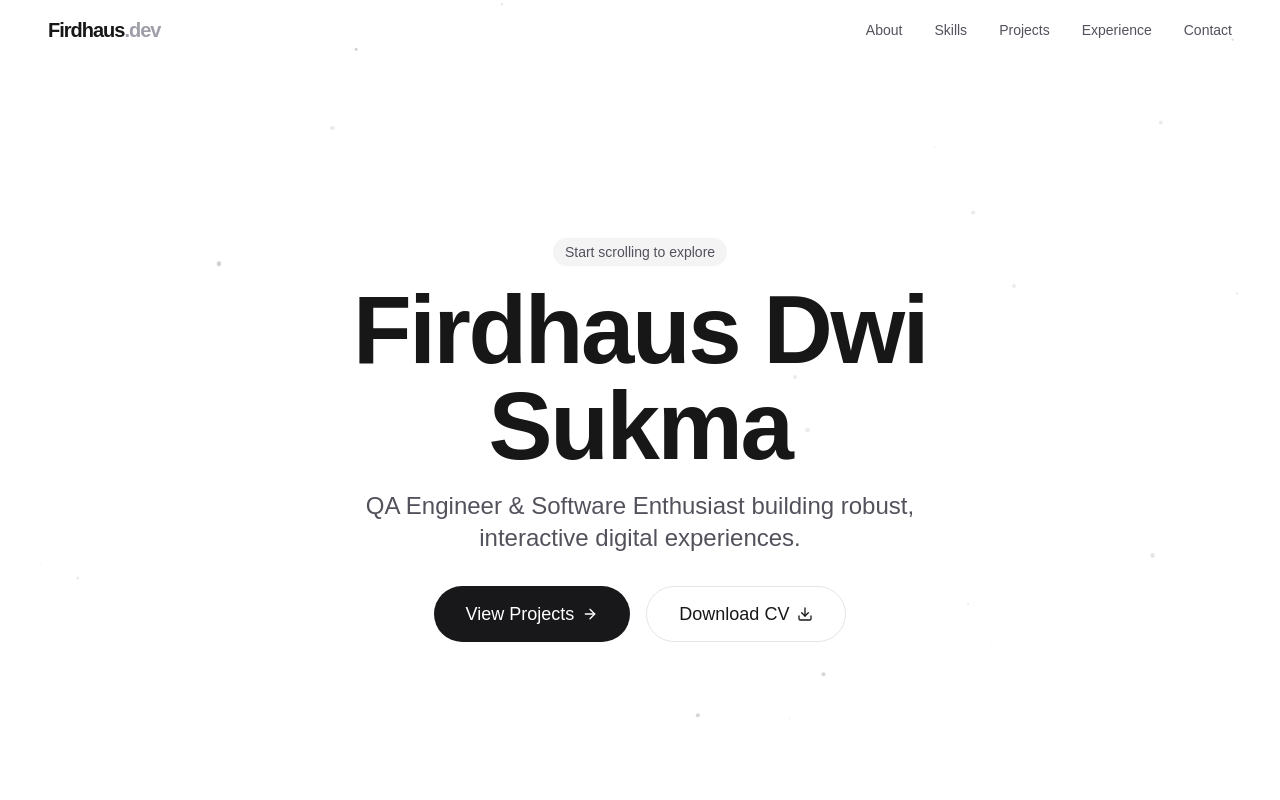
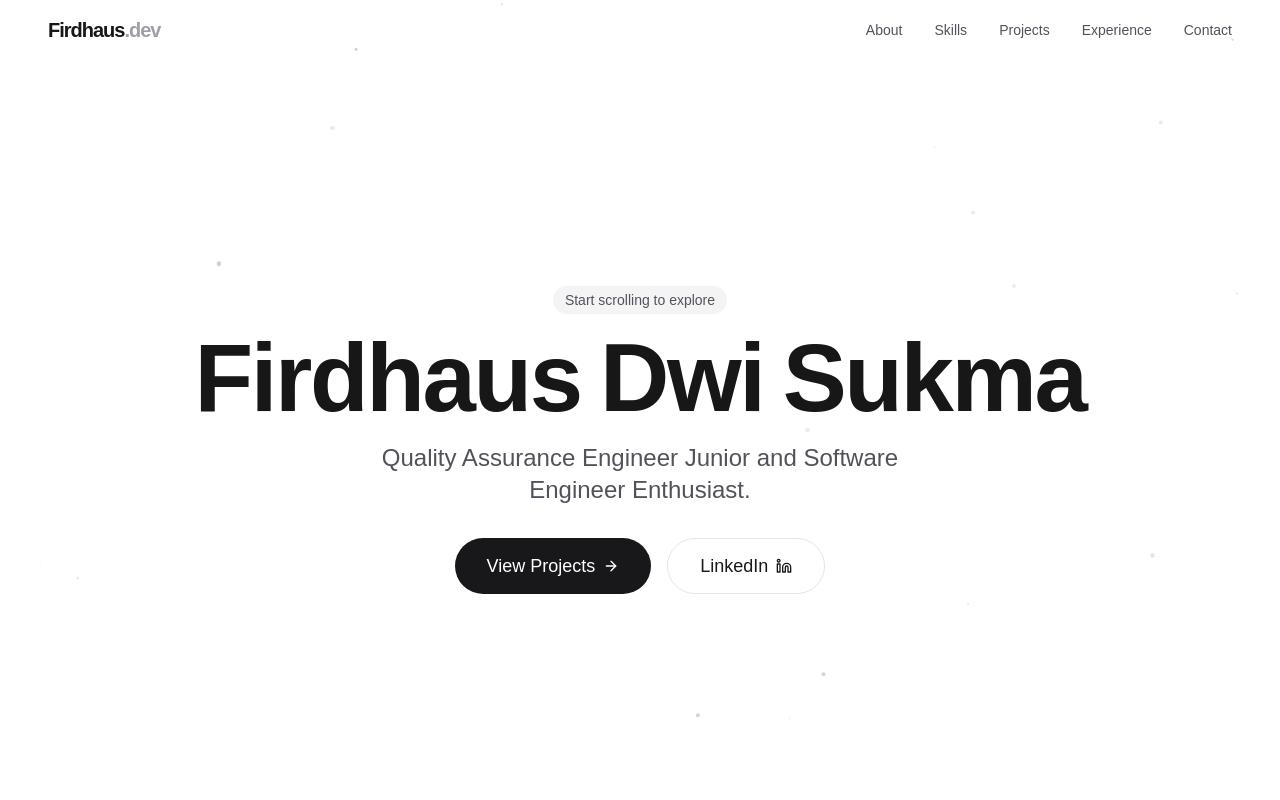
Before and after one commit to FirdhausDwiSukma/my-porto, a Next.js app: page / in a window 1280 px wide. Shown: the top 800 px of the page. Built offline with nearby package versions, Linux system fonts and the light colour scheme.

Commit message:
fix animation typing in header

```diff
--- a/components/Hero.tsx
+++ b/components/Hero.tsx
@@ -3,7 +3,7 @@
 import { motion, useScroll, useTransform, useSpring } from "framer-motion";
 import { Button } from "./ui/Button";
 import { useRef, useState, useEffect } from "react";
-import { ArrowRight, Download } from "lucide-react";
+import { ArrowRight, Linkedin } from "lucide-react";
 
 export const Hero = () => {
     const ref = useRef(null);
@@ -51,11 +51,35 @@ export const Hero = () => {
                     >
                         Start scrolling to explore
                     </motion.div>
-                    <h1 className="text-5xl font-bold tracking-tight sm:text-7xl md:text-8xl">
-                        Firdhaus Dwi Sukma
+                    <h1 className="text-5xl font-bold tracking-tight sm:text-7xl md:text-8xl flex flex-wrap justify-center gap-x-[0.2em] gap-y-2">
+                        {"Firdhaus Dwi Sukma".split(" ").map((word, wordIndex) => {
+                            // Calculate delay based on previous characters to create a continuous typing flow
+                            const previousChars = "Firdhaus Dwi Sukma".split(" ").slice(0, wordIndex).join(" ").length;
+                            // Add 1 for the space that was skipped in the join if it's not the first word
+                            const delayOffset = wordIndex > 0 ? (previousChars + 1) * 0.05 : 0;
+
+                            return (
+                                <span key={wordIndex} className="inline-block whitespace-nowrap">
+                                    {word.split("").map((char, charIndex) => (
+                                        <motion.span
+                                            key={charIndex}
+                                            className="inline-block"
+                                            initial={{ opacity: 0, display: "none" }}
+                                            animate={{ opacity: 1, display: "inline-block" }}
+                                            transition={{
+                                                delay: delayOffset + charIndex * 0.05, // 0.05s per character (fast)
+                                                duration: 0.01 // Instant appearance for crisp typing
+                                            }}
+                                        >
+                                            {char}
+                                        </motion.span>
+                                    ))}
+                                </span>
+                            );
+                        })}
                     </h1>
                     <p className="max-w-xl text-xl text-zinc-600 dark:text-zinc-400 sm:text-2xl">
-                        QA Engineer & Software Enthusiast building robust, interactive digital experiences.
+                        Quality Assurance Engineer Junior and Software Engineer Enthusiast.
                     </p>
                 </motion.div>
 
@@ -69,10 +93,12 @@ export const Hero = () => {
                         View Projects
                         <ArrowRight className="h-4 w-4 transition-transform group-hover:translate-x-1" />
                     </Button>
-                    <Button variant="outline" size="lg" className="gap-2">
-                        Download CV
-                        <Download className="h-4 w-4" />
-                    </Button>
+                    <a href="https://www.linkedin.com/in/firdhausdwisukma/" target="_blank" rel="noopener noreferrer">
+                        <Button variant="outline" size="lg" className="gap-2">
+                            LinkedIn
+                            <Linkedin className="h-4 w-4" />
+                        </Button>
+                    </a>
                 </motion.div>
             </motion.div>
         </section>
```
